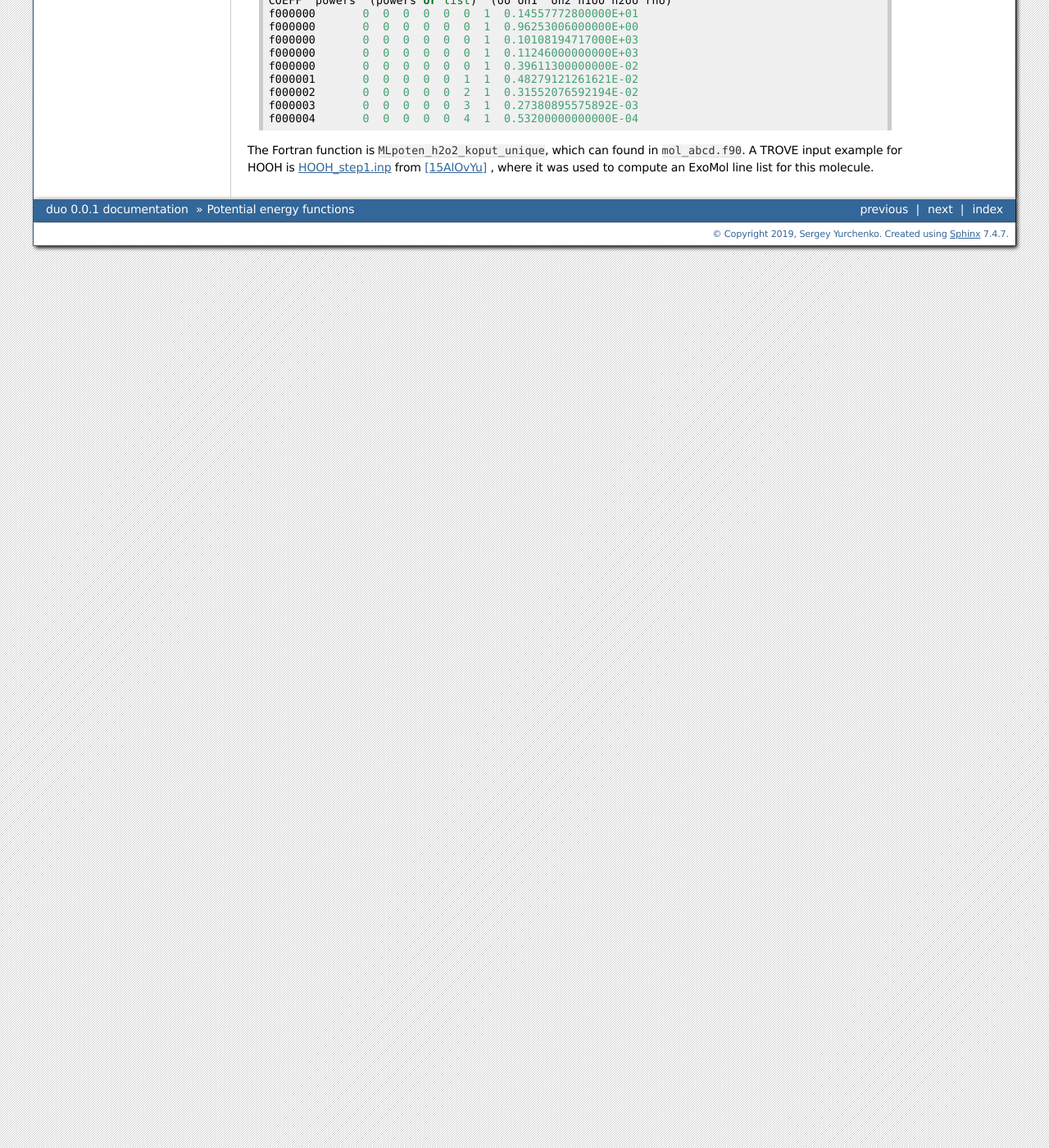
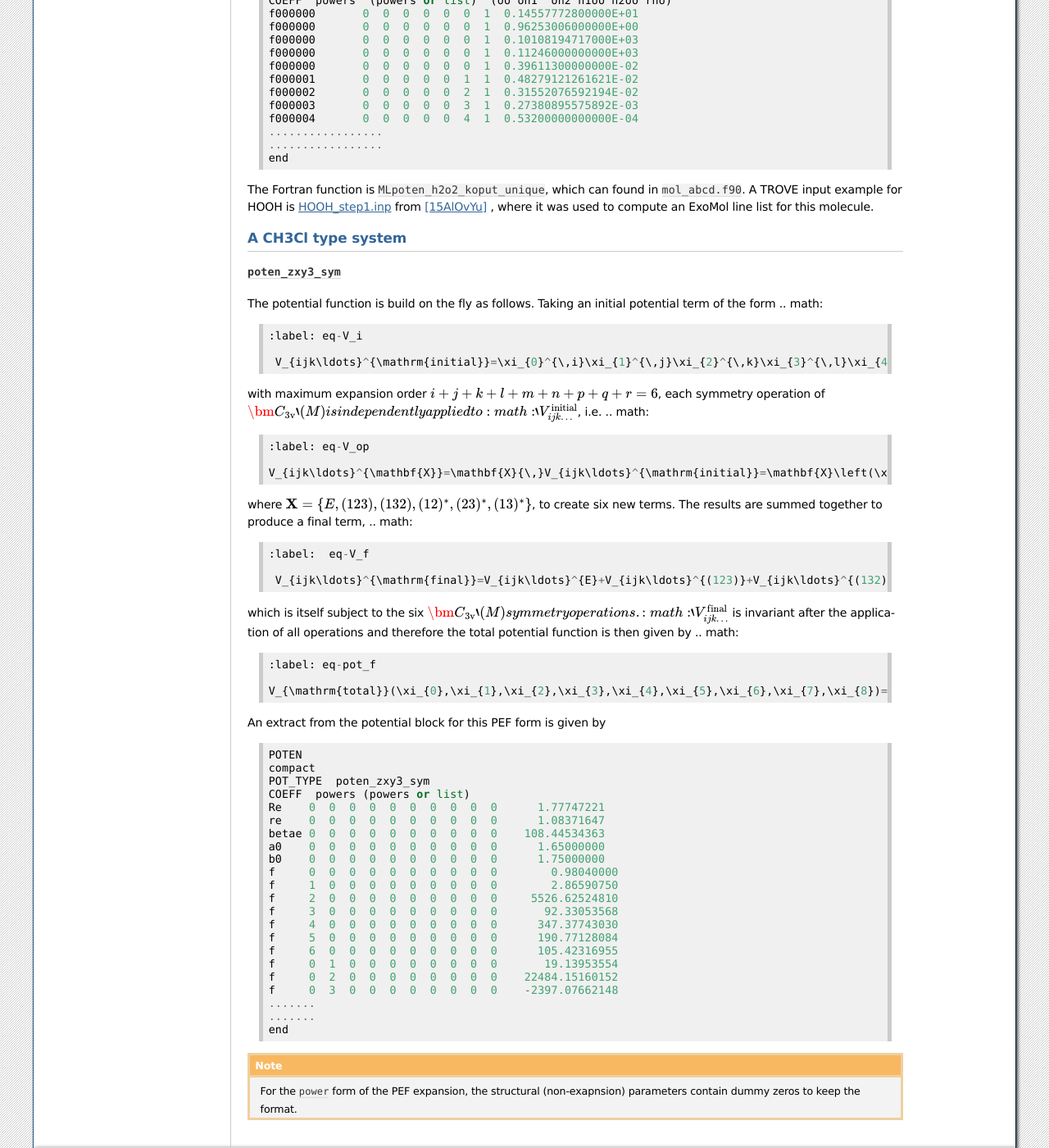
Before and after one commit to Trovemaster/TROVE, a Sphinx documentation site: the page built from docs/source/potentials.rst, in a window 1280 px wide and 1400 px high, scrolled down 8140 px. Shown: the whole window at 82% size. Built offline with Sphinx 7.4.7, drawn with Linux system fonts in a browser that asks for light colours; formulas are drawn with MathJax 3; cross-references to code outside the pages are shown as plain code; some of the changed text lies outside the part shown.

Commit message:
poten, ref, scwhenke, CH3CL

```diff
--- a/docs/source/potentials.rst
+++ b/docs/source/potentials.rst
@@ -54,18 +54,18 @@ Here ``NPARAM`` is used to specify the number of parameters used to define the P
 ::
 
      POTEN
-     NPARAM  114
+     compact
      POT_TYPE  poten_zxy2_mep_r_alpha_rho_powers
      COEFF  powers
-     f_0_0      0 0 0 0 0 0   1  0.00000000000000E+00
-     f_0_1      1 0 0 0 0 0   1  0.00000000000000E+00
-     f_0_1      0 1 0 0 0 0   1  0.00000000000000E+00
-     f_0_2      0 0 0 1 0 0   1  0.00000000000000E+00
-     f_1_1      0 0 0 0 0 1   1  0.13239727881219E+05
-     f_2_1      0 0 0 0 0 2   1  0.46279621687684E+04
-     f_3_1      0 0 0 0 0 3   1  0.14394787420943E+04
-     f_4_1      0 0 0 0 0 4   1  0.10067584554678E+04
-     f_5_1      0 0 0 2 0 0   1  0.31402651686299E+05
+     f_0_0      0 0 0 0 0 0    0.00000000000000E+00
+     f_0_1      1 0 0 0 0 0    0.00000000000000E+00
+     f_0_1      0 1 0 0 0 0    0.00000000000000E+00
+     f_0_2      0 0 0 1 0 0    0.00000000000000E+00
+     f_1_1      0 0 0 0 0 1    0.13239727881219E+05
+     f_2_1      0 0 0 0 0 2    0.46279621687684E+04
+     f_3_1      0 0 0 0 0 3    0.14394787420943E+04
+     f_4_1      0 0 0 0 0 4    0.10067584554678E+04
+     f_5_1      0 0 0 2 0 0    0.31402651686299E+05
      .....
      end
 
@@ -540,7 +540,74 @@ This a ``powers`` type:
     f000002       0  0  0  0  0  2  1  0.31552076592194E-02
     f000003       0  0  0  0  0  3  1  0.27380895575892E-03
     f000004       0  0  0  0  0  4  1  0.53200000000000E-04
+    .................
+    .................
+    end
 
 
 
 The Fortran function is ``MLpoten_h2o2_koput_unique``, which can found in ``mol_abcd.f90``.  A TROVE input example  for HOOH is  `HOOH_step1.inp <https://raw.githubusercontent.com/Trovemaster/TROVE/develop/docs/source/input/HOOH_step1.inpp>`_ from [15AlOvYu]_ , where it was used to compute an ExoMol line list for this molecule.
+
+
+
+
+A CH3Cl type system
+-------------------
+
+``poten_zxy3_sym``
+^^^^^^^^^^^^^^^^^^
+
+The potential function is build on the fly as follows. Taking an initial potential term of the form
+.. math::
+   :label: eq-V_i
+
+    V_{ijk\ldots}^{\mathrm{initial}}=\xi_{0}^{\,i}\xi_{1}^{\,j}\xi_{2}^{\,k}\xi_{3}^{\,l}\xi_{4}^{\,m}\xi_{5}^{\,n}\xi_{6}^{\,p}\xi_{7}^{\,q}\xi_{8}^{\,r}
+
+
+with maximum expansion order :math:`i+j+k+l+m+n+p+q+r=6`, each symmetry operation of :math:`\bm{C}_{3\mathrm{v}}`(M) is independently applied to :math:`V_{ijk\ldots}^{\mathrm{initial}}`, i.e.
+.. math::
+   :label: eq-V_op
+
+   V_{ijk\ldots}^{\mathbf{X}}=\mathbf{X}{\,}V_{ijk\ldots}^{\mathrm{initial}}=\mathbf{X}\left(\xi_{0}^{\,i}\xi_{1}^{\,j}\xi_{2}^{\,k}\xi_{3}^{\,l}\xi_{4}^{\,m}\xi_{5}^{\,n}\xi_{6}^{\,p}\xi_{7}^{\,q}\xi_{8}^{\,r}\right)
+
+where :math:`\mathbf{X}=\lbrace E,(123),(132),(12)^{*},(23)^{*},(13)^{*}\rbrace`, to create six new terms. The results are summed together to produce a final term,
+.. math::
+     :label:  eq-V_f
+
+      V_{ijk\ldots}^{\mathrm{final}}=V_{ijk\ldots}^{E}+V_{ijk\ldots}^{(123)}+V_{ijk\ldots}^{(132)}+V_{ijk\ldots}^{(12)^*}+V_{ijk\ldots}^{(23)^*}+V_{ijk\ldots}^{(13)^*}
+
+which is itself subject to the six :math:`\bm{C}_{3\mathrm{v}}`(M) symmetry operations.  :math:`V_{ijk\ldots}^{\mathrm{final}}` is invariant after the application of all operations and therefore the total potential function is then given by
+.. math::
+   :label: eq-pot_f
+
+   V_{\mathrm{total}}(\xi_{0},\xi_{1},\xi_{2},\xi_{3},\xi_{4},\xi_{5},\xi_{6},\xi_{7},\xi_{8})={\sum_{ijk\ldots}}{\,}\mathrm{f}_{ijk\ldots}V_{ijk\ldots}^{\mathrm{final}}
+
+
+An extract from the potential block for this PEF form is given by
+::
+
+    POTEN
+    compact
+    POT_TYPE  poten_zxy3_sym
+    COEFF  powers (powers or list)
+    Re    0  0  0  0  0  0  0  0  0  0      1.77747221
+    re    0  0  0  0  0  0  0  0  0  0      1.08371647
+    betae 0  0  0  0  0  0  0  0  0  0    108.44534363
+    a0    0  0  0  0  0  0  0  0  0  0      1.65000000
+    b0    0  0  0  0  0  0  0  0  0  0      1.75000000
+    f     0  0  0  0  0  0  0  0  0  0        0.98040000
+    f     1  0  0  0  0  0  0  0  0  0        2.86590750
+    f     2  0  0  0  0  0  0  0  0  0     5526.62524810
+    f     3  0  0  0  0  0  0  0  0  0       92.33053568
+    f     4  0  0  0  0  0  0  0  0  0      347.37743030
+    f     5  0  0  0  0  0  0  0  0  0      190.77128084
+    f     6  0  0  0  0  0  0  0  0  0      105.42316955
+    f     0  1  0  0  0  0  0  0  0  0       19.13953554
+    f     0  2  0  0  0  0  0  0  0  0    22484.15160152
+    f     0  3  0  0  0  0  0  0  0  0    -2397.07662148
+    .......
+    .......
+    end
+
+
+.. note:: For the ``power`` form of the PEF expansion, the structural (non-exapnsion) parameters contain dummy zeros to keep the format.
--- a/docs/source/references.rst
+++ b/docs/source/references.rst
@@ -74,3 +74,5 @@ References
 .. [20YuTeMi]  S.N. Yurchenko, J. Tennyson, S. Miller, V.V. Melnikov, J. O'Donoghue, and L. Moore, MNRAS, 497, 2340 (2020), ExoMol line lists - XL. Ro-vibrational molecular line list for Hydronium ion (H\ :sub:`3`\ O\ :sup:`+`\ ). `doi:10.1093/mnras/staa2034 <http://dx.doi.org/10.1093/mnras/staa2034>`__
 
 .. [23Yurchenko] S.N. Yurchenko, Computational Spectroscopy of Polyatomic Molecules (CRC Press, Boca Raton, 2023).
+
+.. [97PaSc] H. Partridge and D. W. Schwenke, J. Chem. Phys. 106, 4618 (1997).
--- a/docs/source/refinement.rst
+++ b/docs/source/refinement.rst
@@ -424,7 +424,11 @@ The format of the ``geometry`` file is as illustrated in the example below:
 where
  - col 1-3: geometries in the input (usually valence) coordinates, the same as used to define the TROVE internal coordinates, in Angstrom for the bond lengths and radians for the angles for all :math:`M=3N-6` vibrational degrees of freedom.
  - col 4: Values of the reference "*ab initio*" PES for each geometry (cm\ :sup:`-1`);
- - col 5: Fitting weights; usually estimated using the Partridge and Schewnke's formula.
+ - col 5: Fitting weights; usually estimated using the  form suggested by Partridge and Schwenke, [97PaSc]_
+ .. math::
+     :label: eq-weights
+
+     w_i=\left(\frac{\tanh\left[-0.0006\times(\tilde{E}_i  {\rm cm} - 15{\,}000)\right]+1.002002002}{2.002002002}\right)\times\frac{1}{N \tilde{E}_i^{(w)} {\rm cm}}
 
 
 
```
